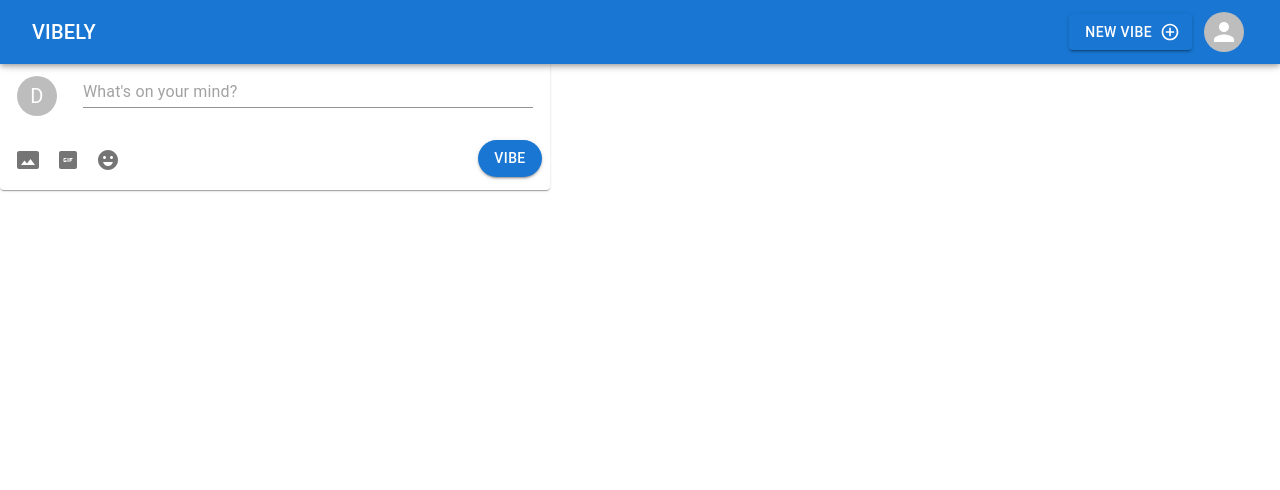
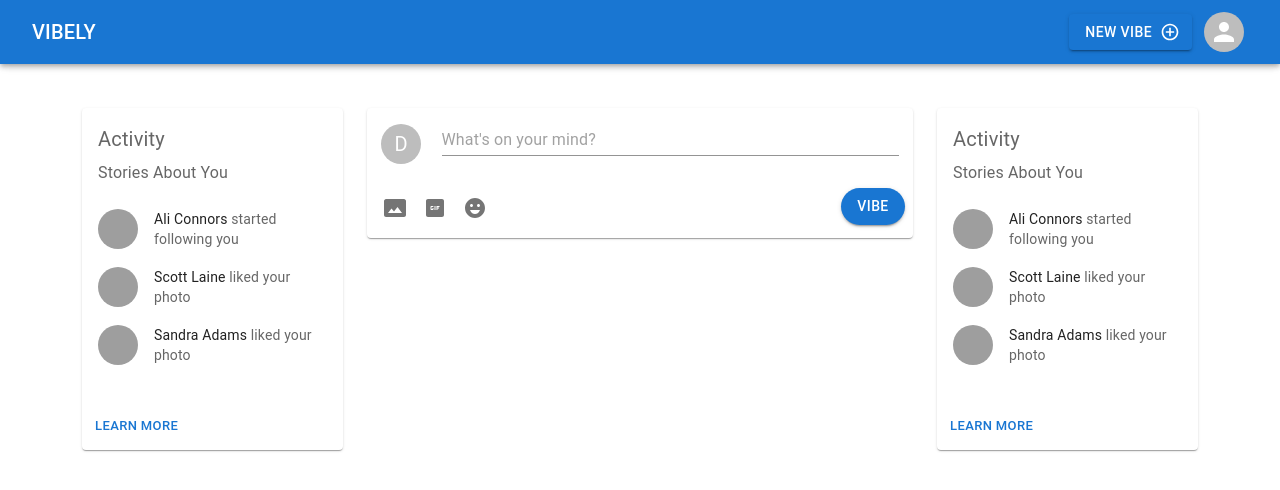
Before and after one commit to RobertTaylor94/vibely-web, a React (Create React App) app: page /#/ in a window 1280 px wide. Shown: the top 490 px of the page. Built offline with nearby package versions, Linux system fonts and the light colour scheme; grey boxes are pictures that could not be loaded.

Commit message:
grid layout created and sidecard created

```diff
--- a/src/components/Home.js
+++ b/src/components/Home.js
@@ -1,10 +1,20 @@
-import React from "react";
+import SideCard from './SideCard.js'
 import TweetBox from './TweetBox.js'
 
 export default function Home() {
     return (
-        <div>
+      <div class="container mt-5">
+        <div class="row">
+          <div class="col">
+            <SideCard />
+          </div>
+          <div class="col-6">
             <TweetBox />
+          </div>
+          <div class="col">
+            <SideCard />
+          </div>
         </div>
+      </div>
     )
 }
--- /dev/null
+++ b/src/components/ListViewProfile.js
@@ -0,0 +1,78 @@
+import List from '@mui/material/List';
+import ListItem from '@mui/material/ListItem';
+import ListItemText from '@mui/material/ListItemText';
+import ListItemAvatar from '@mui/material/ListItemAvatar';
+import Avatar from '@mui/material/Avatar';
+import Typography from '@mui/material/Typography';
+
+function ListViewProfile() {
+  return (
+    <div>
+      <List sx={{ width: '100%', maxWidth: 360, bgcolor: 'background.paper' }}>
+        <ListItem sx={{ padding: 0, marginBottom: '10px'}}>
+          <ListItemAvatar>
+            <Avatar alt="A" src="/static/images/avatar/1.jpg" />
+          </ListItemAvatar>
+          <ListItemText
+            secondary={
+              <>
+                <Typography
+                  sx={{ display: 'inline'}}
+                  component="span"
+                  variant="body2"
+                  color="text.primary"
+                >
+                  Ali Connors
+                </Typography>
+                {" started following you"}
+              </>
+            }
+          />
+        </ListItem>
+
+        <ListItem sx={{ padding: 0, marginBottom: '10px'}}>
+          <ListItemAvatar>
+            <Avatar alt="S" src="/static/images/avatar/2.jpg" />
+          </ListItemAvatar>
+        <ListItemText
+          secondary={
+            <>
+              <Typography
+                sx={{ display: 'inline' }}
+                component="span"
+                variant="body2"
+                color="text.primary"
+              >
+                Scott Laine
+              </Typography>
+              {" liked your photo"}
+            </>
+          }
+        />
+      </ListItem>
+      <ListItem sx={{ padding: 0, marginBottom: '10px'}}>
+        <ListItemAvatar>
+          <Avatar alt="S" src="/static/images/avatar/3.jpg" />
+        </ListItemAvatar>
+        <ListItemText
+          secondary={
+            <>
+              <Typography
+                sx={{ display: 'inline' }}
+                component="span"
+                variant="body2"
+                color="text.primary"
+              >
+                Sandra Adams
+              </Typography>
+              {" liked your photo"}
+            </>
+          }
+        />
+      </ListItem>
+    </List>
+    </div>
+  )
+}
+
+export default ListViewProfile
--- /dev/null
+++ b/src/components/SideCard.js
@@ -0,0 +1,33 @@
+import Box from '@mui/material/Box';
+import Card from '@mui/material/Card';
+import CardActions from '@mui/material/CardActions';
+import CardContent from '@mui/material/CardContent';
+import Button from '@mui/material/Button';
+import Typography from '@mui/material/Typography';
+import ListViewProfile from './ListViewProfile';
+
+function SideCard() {
+  return (
+    <div>
+      <Card>
+        <CardContent>
+          <Typography sx={{ fontSize: 20 }} color="text.secondary" gutterBottom>
+            Activity
+          </Typography>
+          <Typography variant="h5" component="div">
+          </Typography>
+          <Typography sx={{ mb: 1.5 }} color="text.secondary">
+            Stories About You
+          </Typography>
+          <ListViewProfile />
+        </CardContent>
+
+        <CardActions>
+          <Button size="small">Learn More</Button>
+        </CardActions>
+      </Card>
+    </div>
+  )
+}
+
+export default SideCard
--- a/src/components/TweetBox.js
+++ b/src/components/TweetBox.js
@@ -9,12 +9,12 @@ function TweetBox() {
       component="form"
       autoComplete="off"
     >
-      <Card sx={{ maxWidth: 550, height: 130 }}>
+      <Card sx={{ height: 130 }}>
 
         <CardContent className="row d-flex flex-nowrap justify-content-around">
           <Avatar>D</Avatar>
           <TextField
-            sx={{ maxWidth: 450 }}
+            sx={{ maxWidth: '85%' }}
             placeholder="What's on your mind?"
             variant="standard"
           />
```
